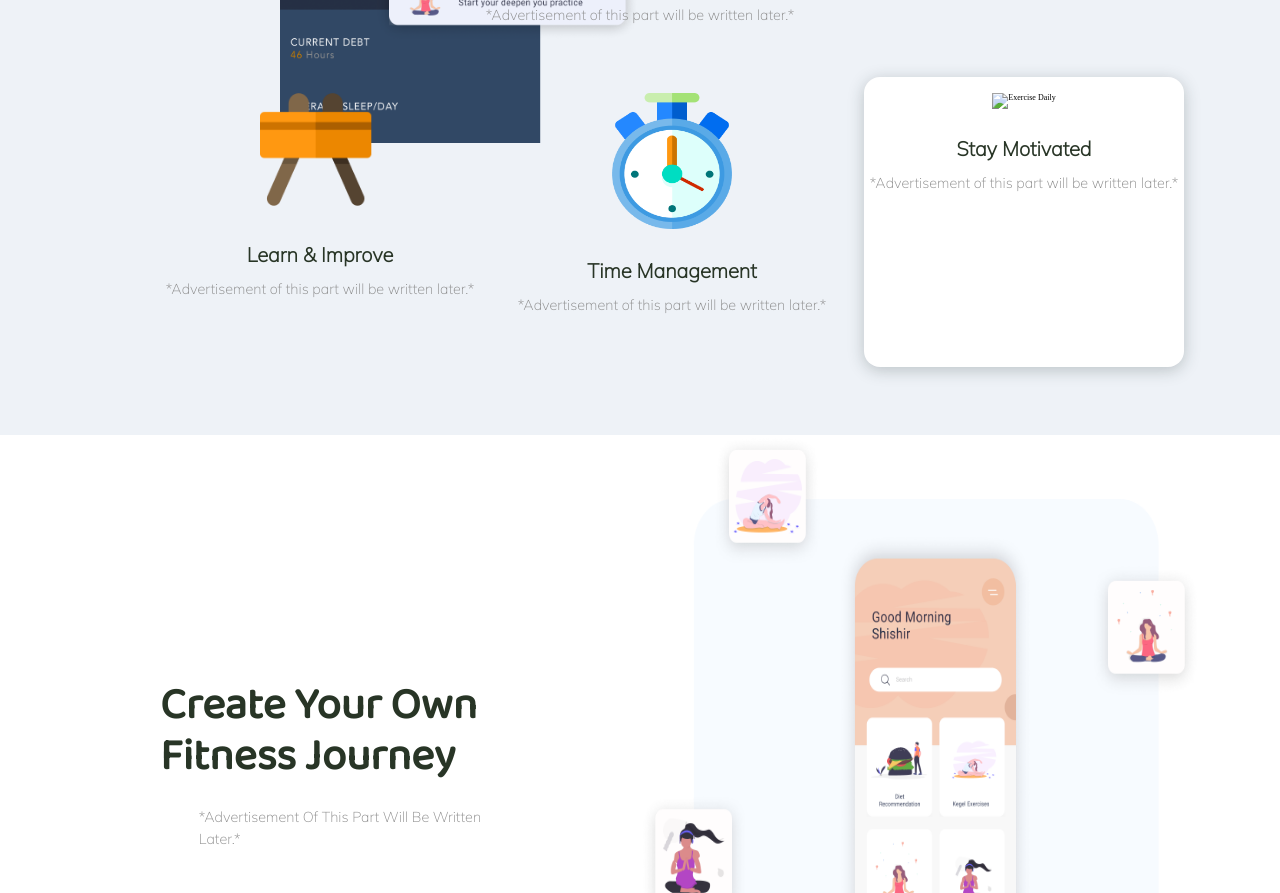
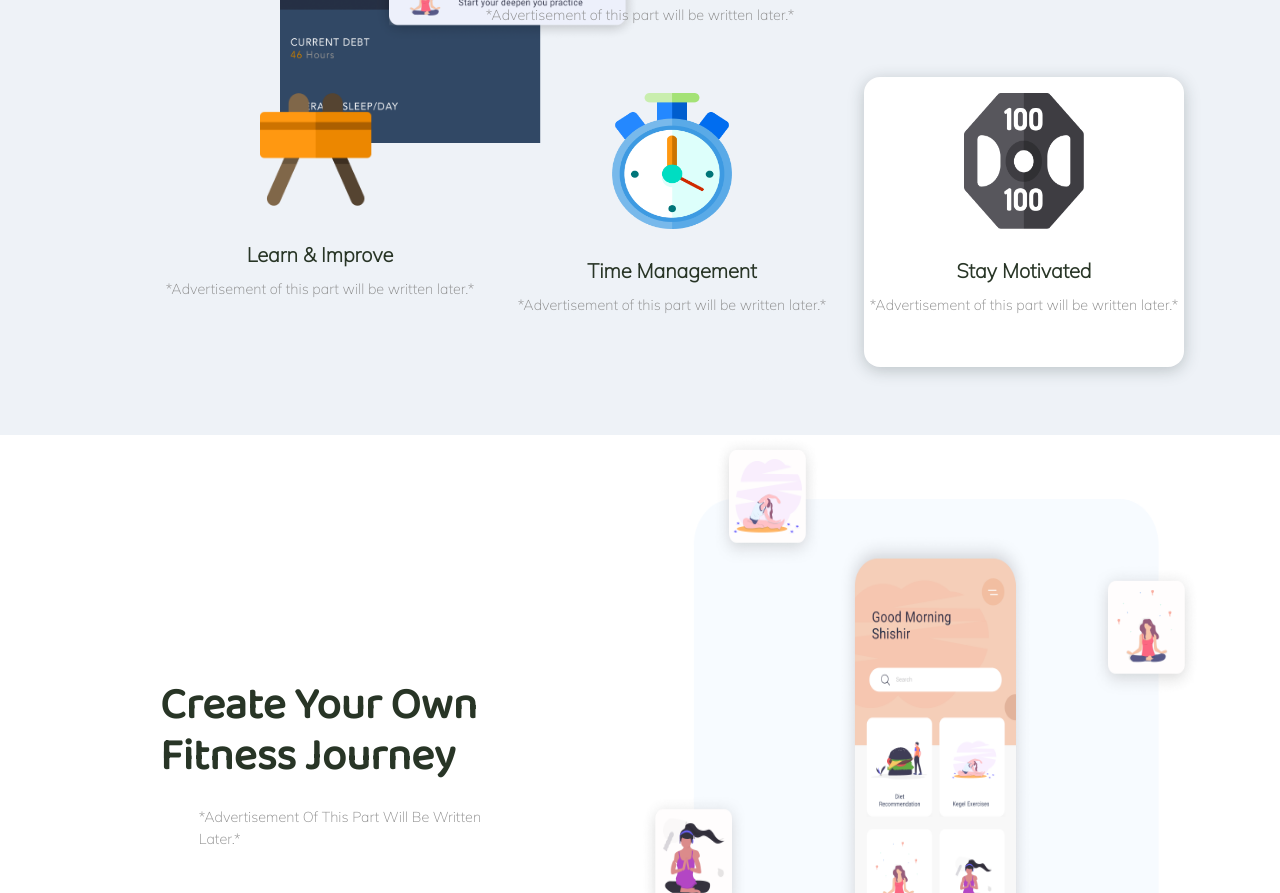
Before and after one commit to kumarUtkarsh09/TrackYourFitness.git.io, a plain HTML site: page index.html in a window 1280 px wide. Shown: the part 1573-2466 px from the top of the page. Drawn offline with Linux system fonts and the light colour scheme.

Commit message:
Update index.html

```diff
--- a/index.html
+++ b/index.html
@@ -103,7 +103,7 @@
                                 <p>*Advertisement of this part will be written later.*</p>
                         </div>
                         <div class="task-3">
-                                <img src="img/sectionIcon3.png" alt="Exercise Daily">
+                                <img src="sectionIcon3.png" alt="Exercise Daily">
                                 <h3>Stay Motivated</h3>
                                 <p>*Advertisement of this part will be written later.*</p>
                         </div>
```
